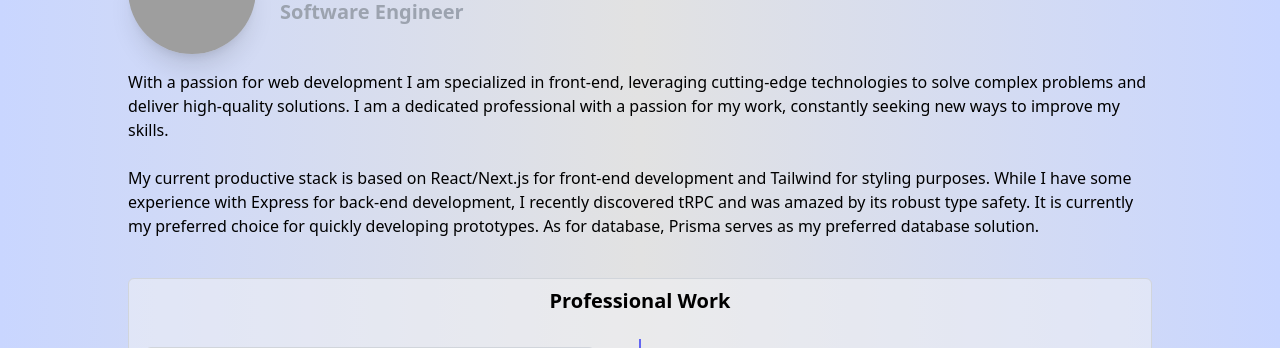
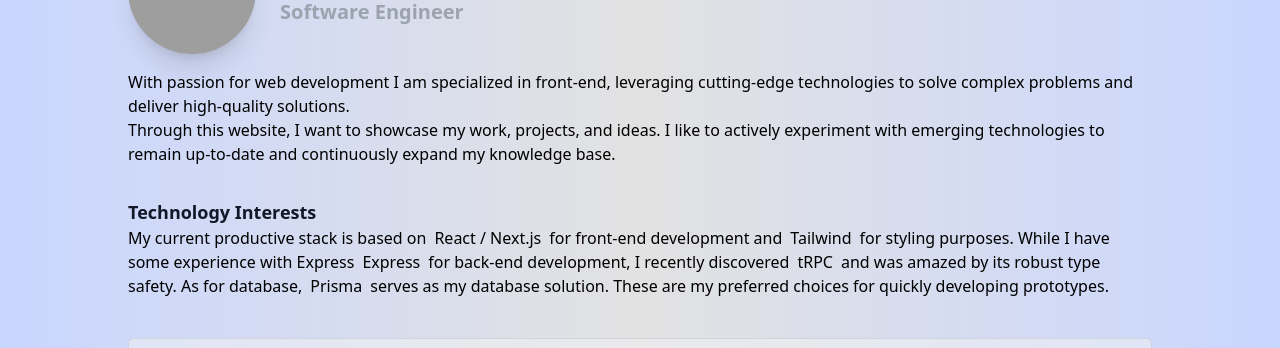
Before and after one commit to tpessoa/personal-website, a Next.js app: page / in a window 1280 px wide. Shown: the part 154-502 px from the top of the page. Built offline with nearby package versions, Linux system fonts and the light colour scheme; grey boxes are pictures that could not be loaded.

Commit message:
add Technology Interests section

```diff
--- /dev/null
+++ b/components/TextLink.tsx
@@ -0,0 +1,18 @@
+import React from "react";
+
+type TextLinkProps = {
+  link: string;
+  text: string;
+};
+
+const TextLink = ({ link, text }: TextLinkProps) => {
+  return (
+    <a href={link} target="_blank">
+      <span className="px-2 hover:cursor-pointer hover:rounded-xl hover:bg-gray-600 hover:text-white hover:shadow-xl dark:hover:bg-blue-300 dark:hover:text-gray-800">
+        {text}
+      </span>
+    </a>
+  );
+};
+
+export default TextLink;
--- a/pages/index.tsx
+++ b/pages/index.tsx
@@ -1,3 +1,4 @@
+import TextLink from "@/components/TextLink";
 import VerticalTimeline from "@/components/VerticalTimeline";
 import { motion } from "framer-motion";
 import Head from "next/head";
@@ -50,19 +51,32 @@ export default function Home() {
       </div>
       <div className="mt-4">
         <p>
-          With a passion for web development I am specialized in front-end,
+          With passion for web development I am specialized in front-end,
           leveraging cutting-edge technologies to solve complex problems and
-          deliver high-quality solutions. I am a dedicated professional with a
-          passion for my work, constantly seeking new ways to improve my skills.
+          deliver high-quality solutions.
+        </p>
+        <p>
+          Through this website, I want to showcase my work, projects, and ideas.
+          I like to actively experiment with emerging technologies to remain
+          up-to-date and continuously expand my knowledge base.
         </p>
         <br />
+        <h4 className="text-lg font-bold text-gray-900 dark:text-gray-400 md:mt-2">
+          Technology Interests
+        </h4>
         <p>
-          My current productive stack is based on React/Next.js for front-end
-          development and Tailwind for styling purposes. While I have some
-          experience with Express for back-end development, I recently
-          discovered tRPC and was amazed by its robust type safety. It is
-          currently my preferred choice for quickly developing prototypes. As
-          for database, Prisma serves as my preferred database solution.
+          My current productive stack is based on
+          <TextLink text={"React / Next.js"} link={"https://nextjs.org/"} />
+          for front-end development and
+          <TextLink text={"Tailwind"} link={"https://tailwindcss.com/"} />
+          for styling purposes. While I have some experience with Express
+          <TextLink text={"Express"} link={"https://expressjs.com/"} />
+          for back-end development, I recently discovered
+          <TextLink text={"tRPC"} link={"https://trpc.io/"} />
+          and was amazed by its robust type safety. As for database,
+          <TextLink text={"Prisma"} link={"https://www.prisma.io/"} />
+          serves as my database solution. These are my preferred choices for
+          quickly developing prototypes.
         </p>
         <motion.div
           className="mt-10"
```
Also changed, not shown: 1 other file (tests, documents, lock files or other folders).
